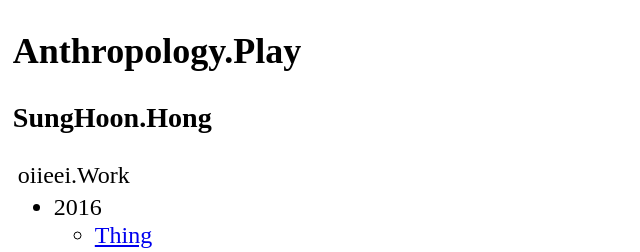
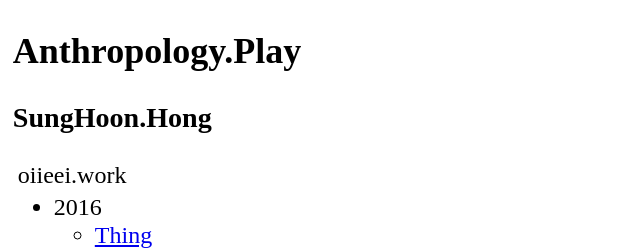
Before and after one commit to soiieei/soiieei.github.io, a plain HTML site: page index.html in a window 1280 px wide. Shown: the top 252 px of the page, 0-640 px from the left. Drawn offline with Linux system fonts and the light colour scheme.

Commit message:
Update index.html
revising a text of the main paragraph

```diff
--- a/index.html
+++ b/index.html
@@ -13,7 +13,7 @@
   <body>
     <h2>Anthropology.Play</h2>
     <h3>SungHoon.Hong</h3>
-    <p>oiieei.Work</p>
+    <p>oiieei.work</p>
 <ul>
   <li>2016
     <ul>
```
